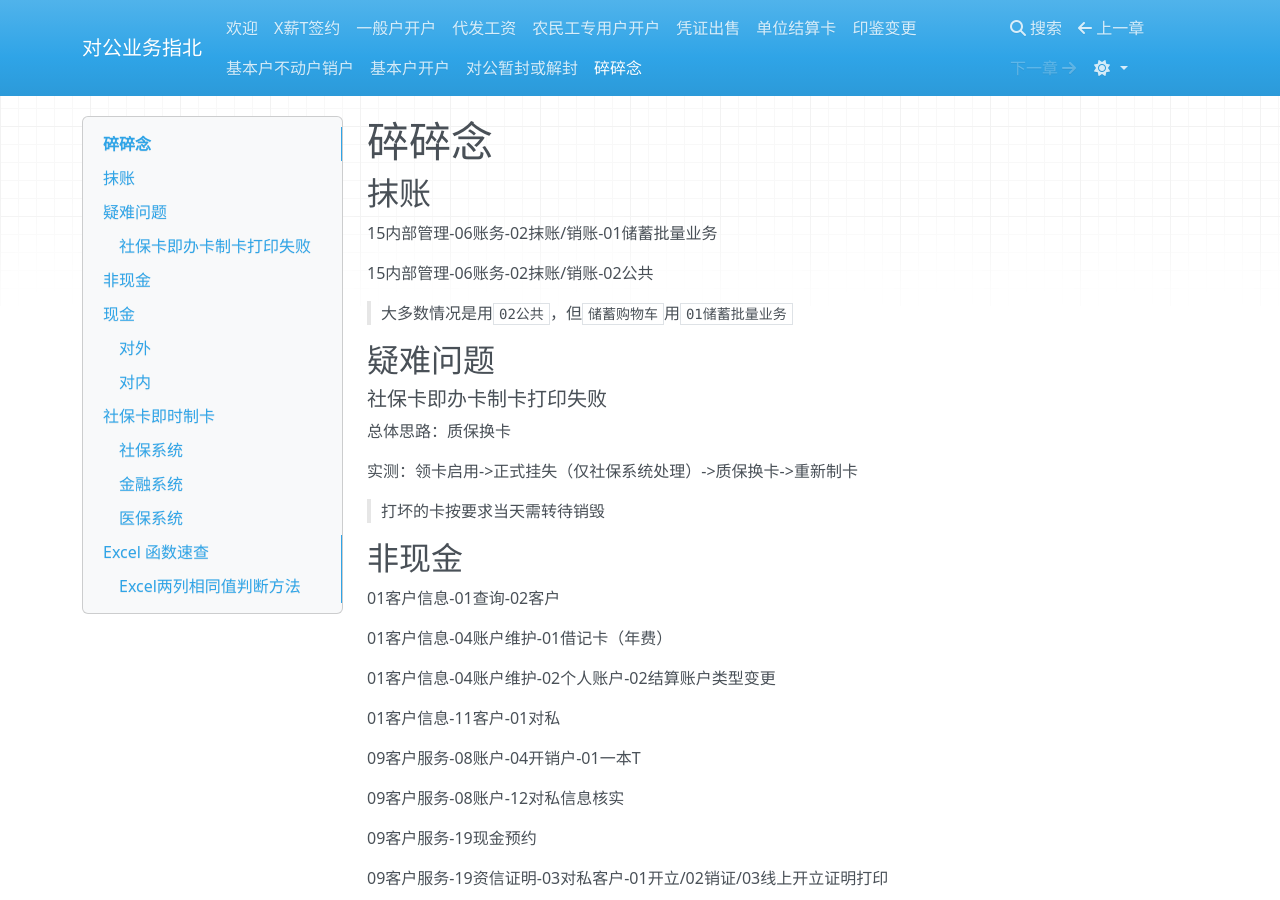
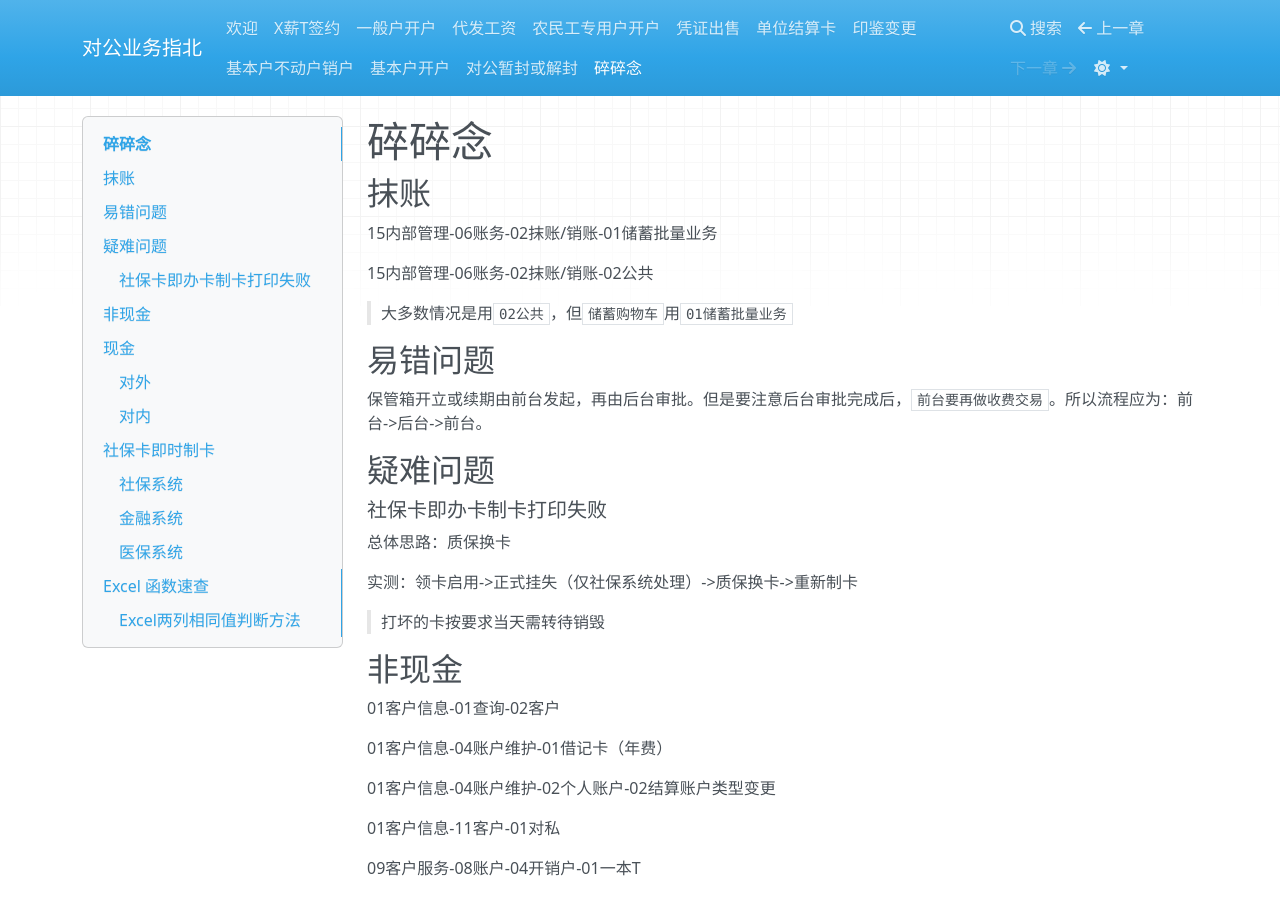
Before and after one commit to sakurafisch/fi, an MkDocs documentation site: the page built from docs/非对公.md, in a window 1280 px wide and 900 px high. Built offline with MkDocs 1.6.1, drawn with Linux system fonts in a browser that asks for light colours; nearby versions of some CDN libraries.

Commit message:
feat: 保管箱费用减免易错点

```diff
--- a/docs/非对公.md
+++ b/docs/非对公.md
@@ -7,6 +7,10 @@
 15内部管理-06账务-02抹账/销账-02公共
 
 > 大多数情况是用`02公共`，但`储蓄购物车`用`01储蓄批量业务`
+
+## 易错问题
+
+保管箱开立或续期由前台发起，再由后台审批。但是要注意后台审批完成后，`前台要再做收费交易`。所以流程应为：前台->后台->前台。
 
 ## 疑难问题
 
```
